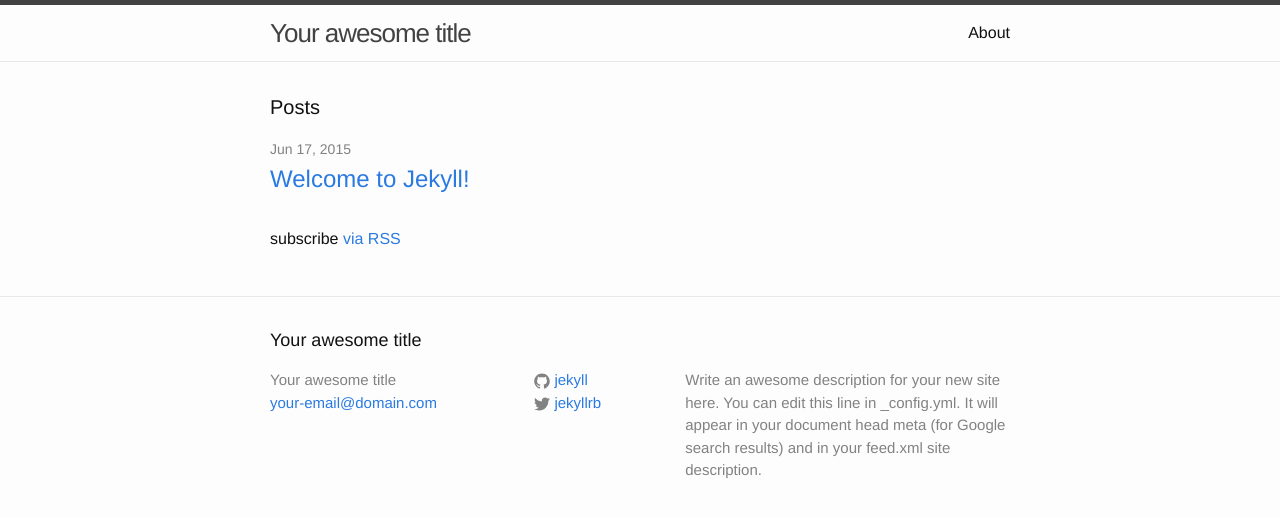
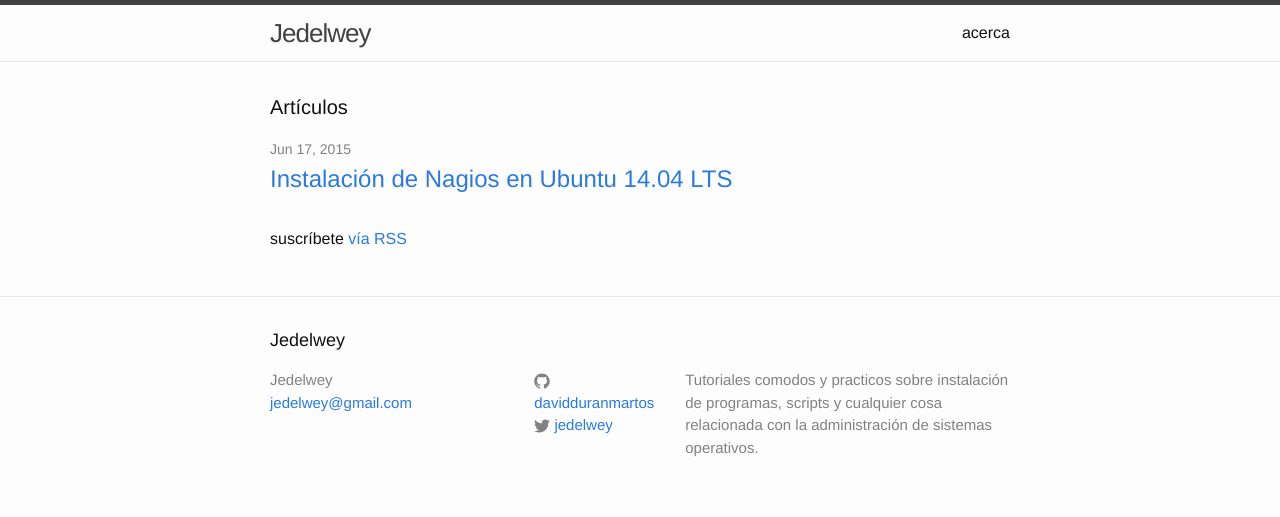
Before and after one commit to jedelwey/jedelwey.github.io, a Jekyll site: the page built from index.html, in a window 1280 px wide. Shown: the top 517 px of the page. Built offline with Jekyll 4.4.1, drawn with Linux system fonts in a browser that asks for light colours.

Commit message:
Pequeñas modificaciones
Cambios de plantilla default

```diff
--- a/_config.yml
+++ b/_config.yml
@@ -1,14 +1,13 @@
 # Site settings
-title: Your awesome title
-email: your-email@domain.com
+title: Jedelwey
+email: jedelwey@gmail.com
 description: > # this means to ignore newlines until "baseurl:"
-  Write an awesome description for your new site here. You can edit this
-  line in _config.yml. It will appear in your document head meta (for
-  Google search results) and in your feed.xml site description.
+  Tutoriales comodos y practicos sobre instalación de programas, scripts
+  y cualquier cosa relacionada con la administración de sistemas operativos.
 baseurl: "" # the subpath of your site, e.g. /blog/
-url: "http://yourdomain.com" # the base hostname & protocol for your site
-twitter_username: jekyllrb
-github_username:  jekyll
+url: "http://jedelwey.com" # the base hostname & protocol for your site
+twitter_username: jedelwey
+github_username:  davidduranmartos
 
 # Build settings
 markdown: kramdown
--- a/_posts/2015-06-17-welcome-to-jekyll.markdown
+++ b/_posts/2015-06-17-welcome-to-jekyll.markdown
@@ -1,8 +1,8 @@
 ---
 layout: post
-title:  "Welcome to Jekyll!"
+title:  "Instalación de Nagios en Ubuntu 14.04 LTS"
 date:   2015-06-17 21:26:44
-categories: jekyll update
+categories: nagios
 ---
 You’ll find this post in your `_posts` directory. Go ahead and edit it and re-build the site to see your changes. You can rebuild the site in many different ways, but the most common way is to run `jekyll serve`, which launches a web server and auto-regenerates your site when a file is updated.
 
--- a/about.md
+++ b/acerca.md
@@ -1,7 +1,7 @@
 ---
 layout: page
-title: About
-permalink: /about/
+title: acerca
+permalink: /acerca/
 ---
 
 This is the base Jekyll theme. You can find out more info about customizing your Jekyll theme, as well as basic Jekyll usage documentation at [jekyllrb.com](http://jekyllrb.com/)
--- a/index.html
+++ b/index.html
@@ -4,7 +4,7 @@ layout: default
 
 <div class="home">
 
-  <h1 class="page-heading">Posts</h1>
+  <h1 class="page-heading">Artículos</h1>
 
   <ul class="post-list">
     {% for post in site.posts %}
@@ -18,6 +18,6 @@ layout: default
     {% endfor %}
   </ul>
 
-  <p class="rss-subscribe">subscribe <a href="{{ "/feed.xml" | prepend: site.baseurl }}">via RSS</a></p>
+  <p class="rss-subscribe">suscríbete <a href="{{ "/feed.xml" | prepend: site.baseurl }}">vía RSS</a></p>
 
 </div>
```
